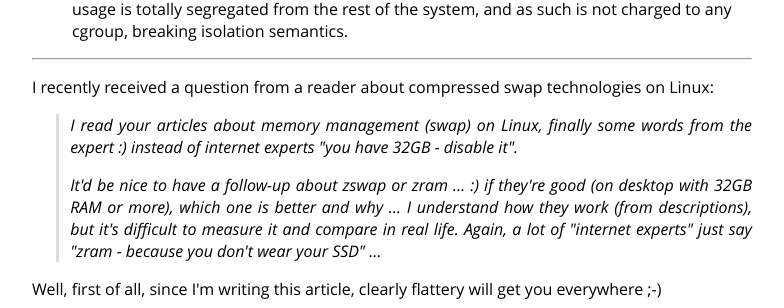
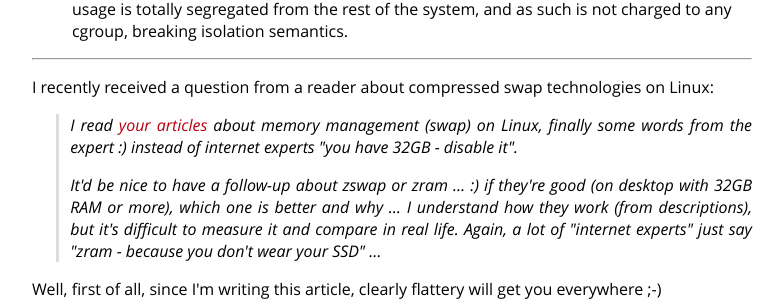
Before and after one commit to cdown/chrisdown.name, a Jekyll site: the page built from _posts/2026-03-24-zswap-vs-zram-when-to-use-what.md, in a window 1280 px wide and 900 px high, scrolled down 533 px. Shown: the part 146-454 px from the top of the window, without its empty margins (248-1032 px from the left). Built offline with Jekyll 4.4.1, drawn with Linux system fonts in a browser that asks for light colours; part of the change alters nothing that is shown.

```diff
--- a/_posts/2026-03-24-zswap-vs-zram-when-to-use-what.md
+++ b/_posts/2026-03-24-zswap-vs-zram-when-to-use-what.md
@@ -44,7 +44,8 @@ My advice is:
 I recently received a question from a reader about compressed swap technologies
 on Linux:
 
-> I read your articles about memory management (swap) on Linux, finally some
+> I read [your
+> articles](https://chrisdown.name/2018/01/02/in-defence-of-swap.html) about memory management (swap) on Linux, finally some
 > words from the expert :) instead of internet experts "you have 32GB - disable
 > it".
 >
```
